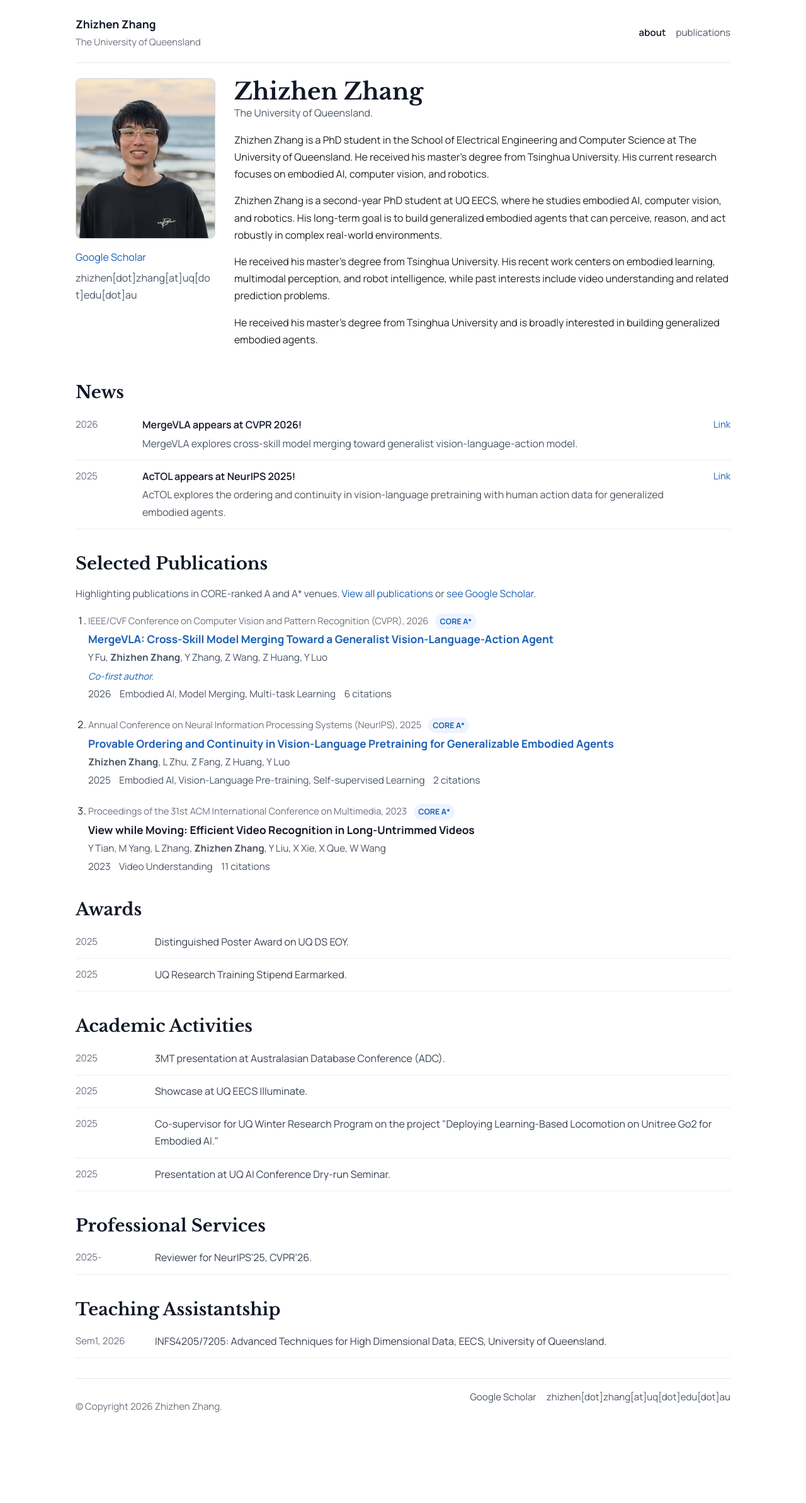
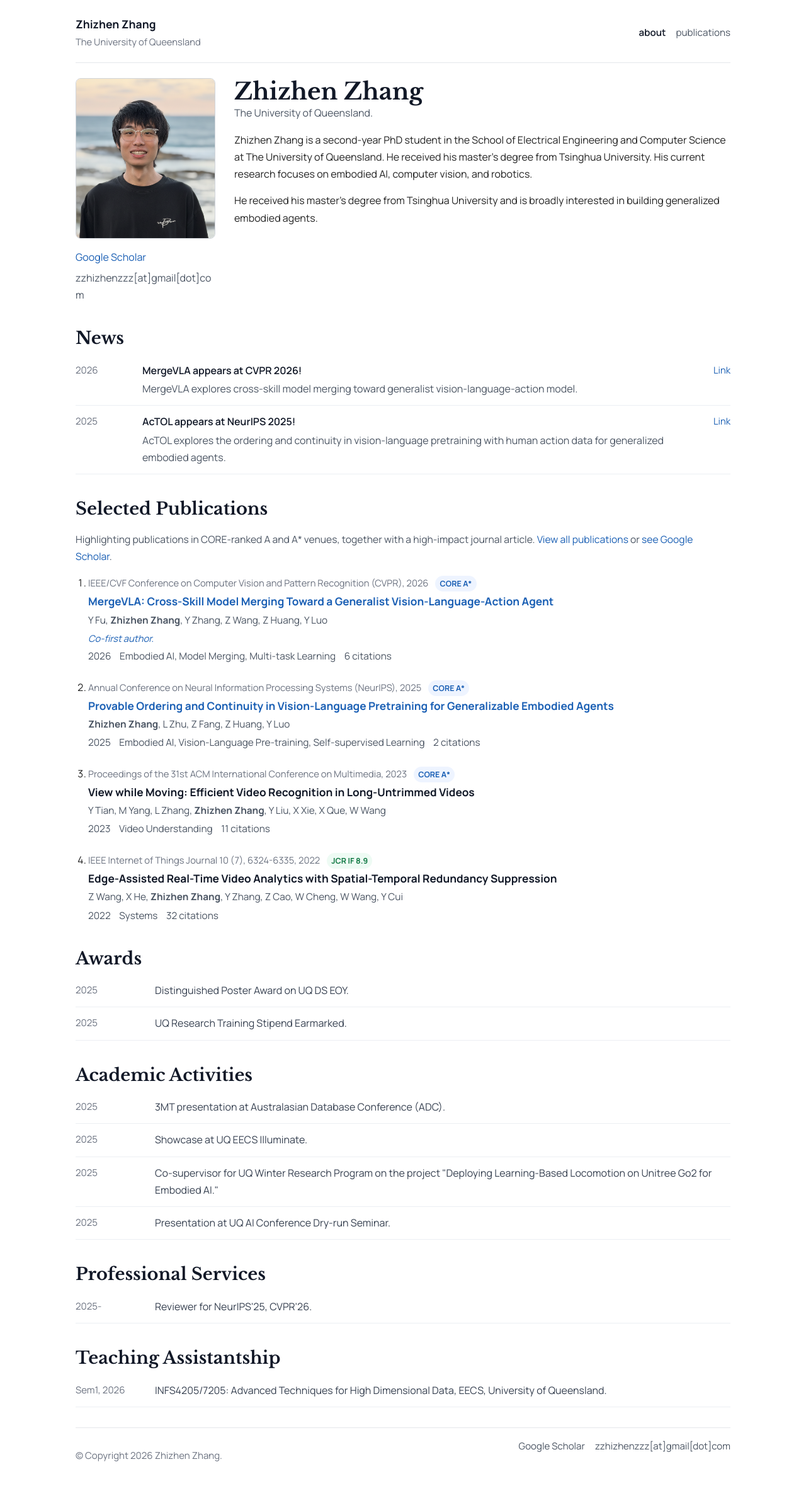
Before and after one commit to Daisy-zzz/homepage, a Jekyll site: the page built from index.html, in a window 1280 px wide. Shown: the whole page at 63% size. Built offline with Jekyll 4.4.1, drawn with Linux system fonts in a browser that asks for light colours; before the commit the page ends 2309 px from its top, so only the background shows below that.

Commit message:
Use concrete JCR impact factor in publication highlight

```diff
--- a/_data/profile.yml
+++ b/_data/profile.yml
@@ -1,14 +1,12 @@
 focus_line: Embodied AI · Computer Vision · Robotics
 hero_title: Academic systems for perception, action, and temporal intelligence.
-lead: Zhizhen Zhang is a PhD student in the School of Electrical Engineering and Computer Science at The University of Queensland. He received his master's degree from Tsinghua University. His current research focuses on embodied AI, computer vision, and robotics.
+lead: Zhizhen Zhang is a second-year PhD student in the School of Electrical Engineering and Computer Science at The University of Queensland. He received his master's degree from Tsinghua University. His current research focuses on embodied AI, computer vision, and robotics.
 affiliation: The University of Queensland
 department: School of Electrical Engineering and Computer Science
 email: zhizhen.zhang@uq.edu.au
-email_display: zhizhen[dot]zhang[at]uq[dot]edu[dot]au
+email_display: zzhizhenzzz[at]gmail[dot]com
 scholar_url: https://scholar.google.com/citations?user=X1sJkM8AAAAJ&hl=en
 citations: "58 citations"
-bio_paragraph_1: Zhizhen Zhang is a second-year PhD student at UQ EECS, where he studies embodied AI, computer vision, and robotics. His long-term goal is to build generalized embodied agents that can perceive, reason, and act robustly in complex real-world environments.
-bio_paragraph_2: He received his master's degree from Tsinghua University. His recent work centers on embodied learning, multimodal perception, and robot intelligence, while past interests include video understanding and related prediction problems.
 focus_areas:
   - name: Embodied AI
     description: Generalized embodied agents, action-conditioned learning, and robust decision-making in the physical world.
--- a/_data/publications.yml
+++ b/_data/publications.yml
@@ -63,4 +63,6 @@
   year: 2022
   citations: "32 citations"
   area: "Systems"
+  homepage_selected: true
+  selection_note: "JCR IF 8.9"
   summary: "Proposes real-time video analytics with redundancy suppression in edge-assisted settings."
--- a/assets/css/main.css
+++ b/assets/css/main.css
@@ -195,6 +195,11 @@ a:focus-visible {
   color: #1a5fb4;
   font-size: 0.78rem;
   font-weight: 700;
+}
+
+.journal-badge {
+  background: #eefbf4;
+  color: #127a45;
 }
 
 .publication-plain-title {
--- a/index.html
+++ b/index.html
@@ -53,7 +53,7 @@ permalink: /
 <section class="simple-section">
   <h2 class="section-title">Selected Publications</h2>
   <p class="section-subtitle">
-    Highlighting publications in CORE-ranked A and A* venues.
+    Highlighting publications in CORE-ranked A and A* venues, together with a high-impact journal article.
     <a href="{{ '/publications/' | relative_url }}">View all publications</a>
     or
     <a href="{{ site.data.profile.scholar_url }}" target="_blank" rel="noreferrer">see Google Scholar</a>.
@@ -66,6 +66,9 @@ permalink: /
         {{ publication.venue }}
         {% if publication.core_rank %}
         <span class="rank-badge">CORE {{ publication.core_rank }}</span>
+        {% endif %}
+        {% if publication.selection_note %}
+        <span class="rank-badge journal-badge">{{ publication.selection_note }}</span>
         {% endif %}
       </div>
       <h3 class="publication-plain-title">
```
